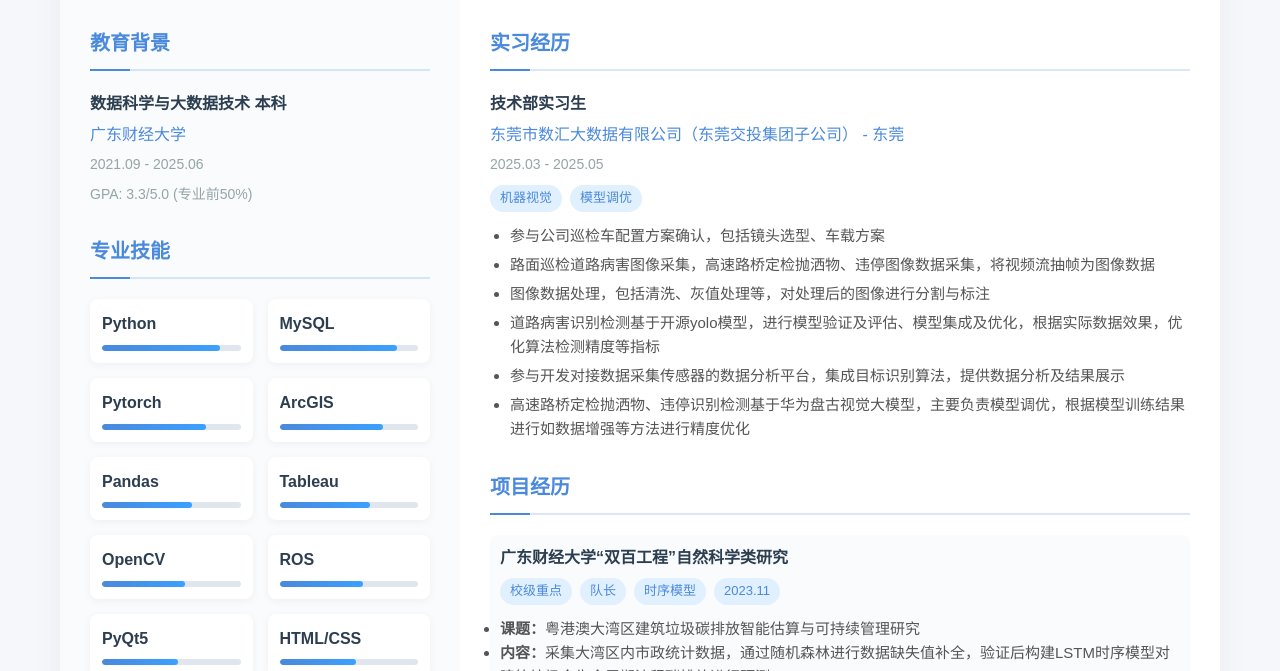
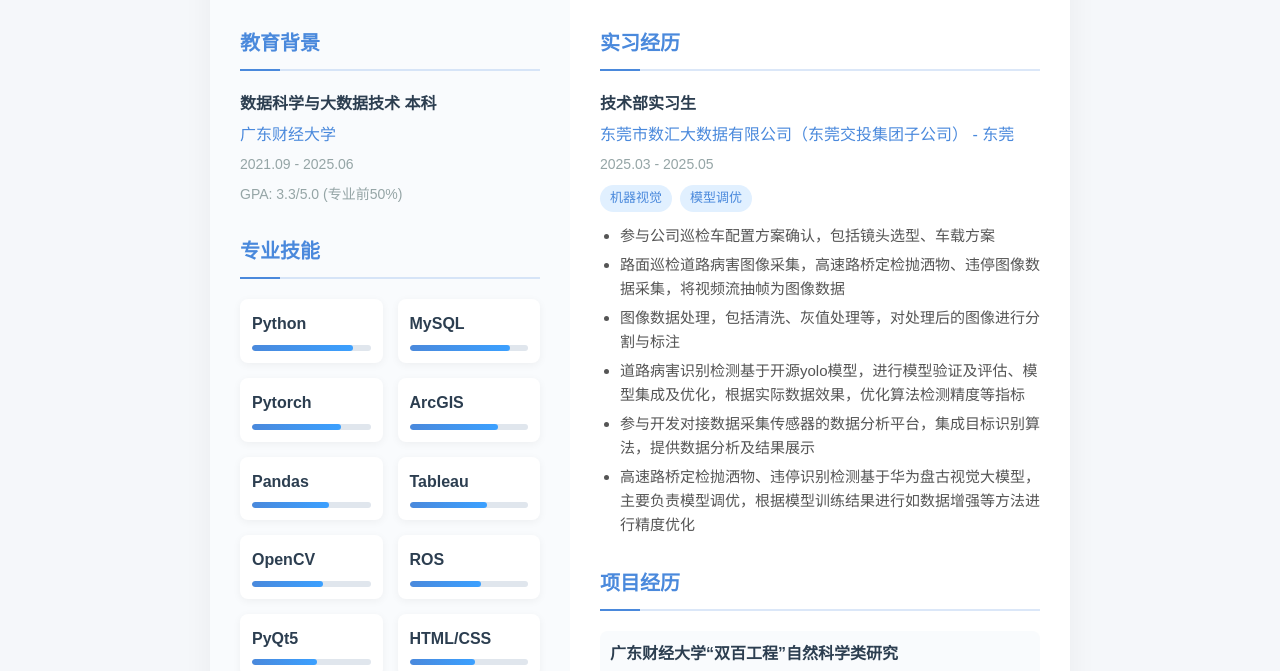
Before and after one commit to blueeed03/blueeed03.github.io, a plain HTML site: page index.html in a window 1280 px wide. Shown: the part 332-1003 px from the top of the page. Drawn offline with Linux system fonts and the light colour scheme.

Commit message:
Update index.html

```diff
--- a/index.html
+++ b/index.html
@@ -35,7 +35,7 @@
 
         /* 布局 */
         .container {
-            max-width: 1200px;
+            max-width: 900px;
             margin: 0 auto;
             padding: 0 20px;
         }
@@ -104,7 +104,7 @@
 
         /* 左侧栏 */
         .left-column {
-            flex: 0 0 400px;
+            flex: 0 0 360px;
             padding: 30px;
             background-color: #f9fbfd;
         }
```
